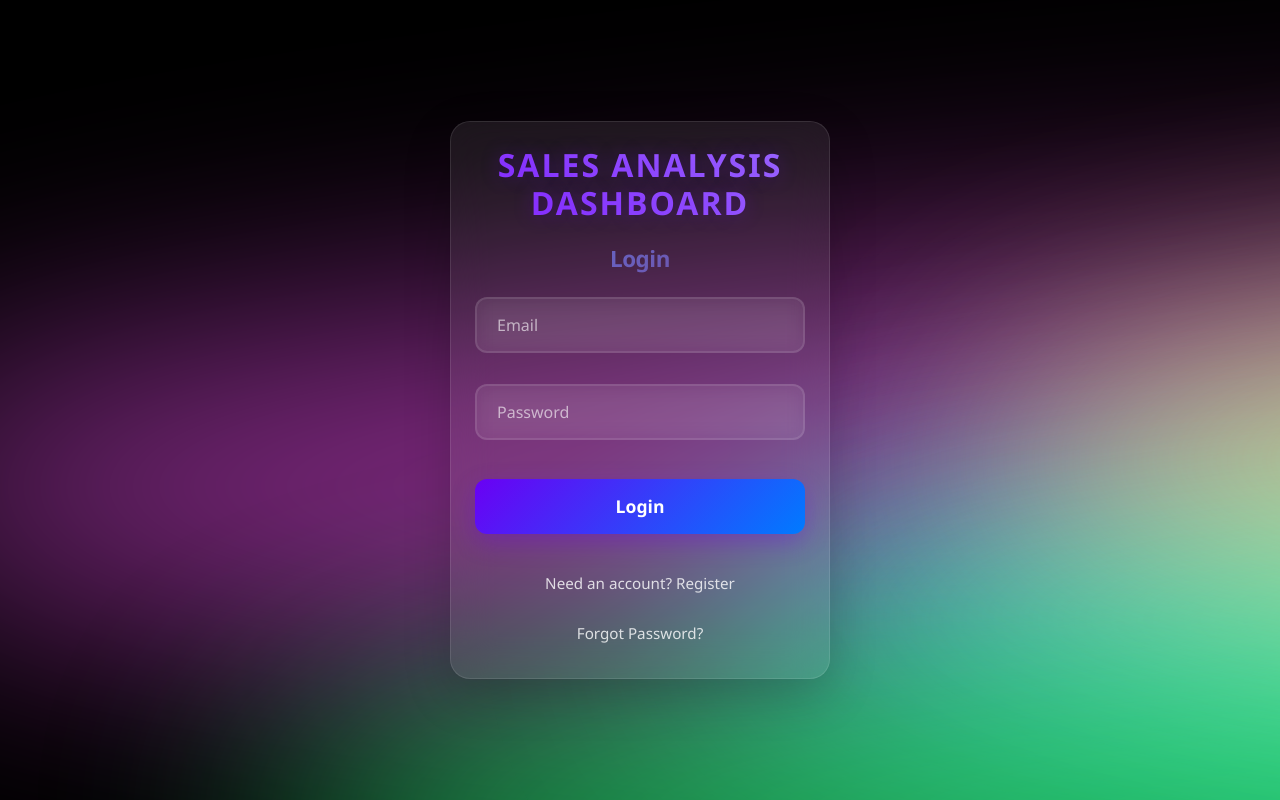
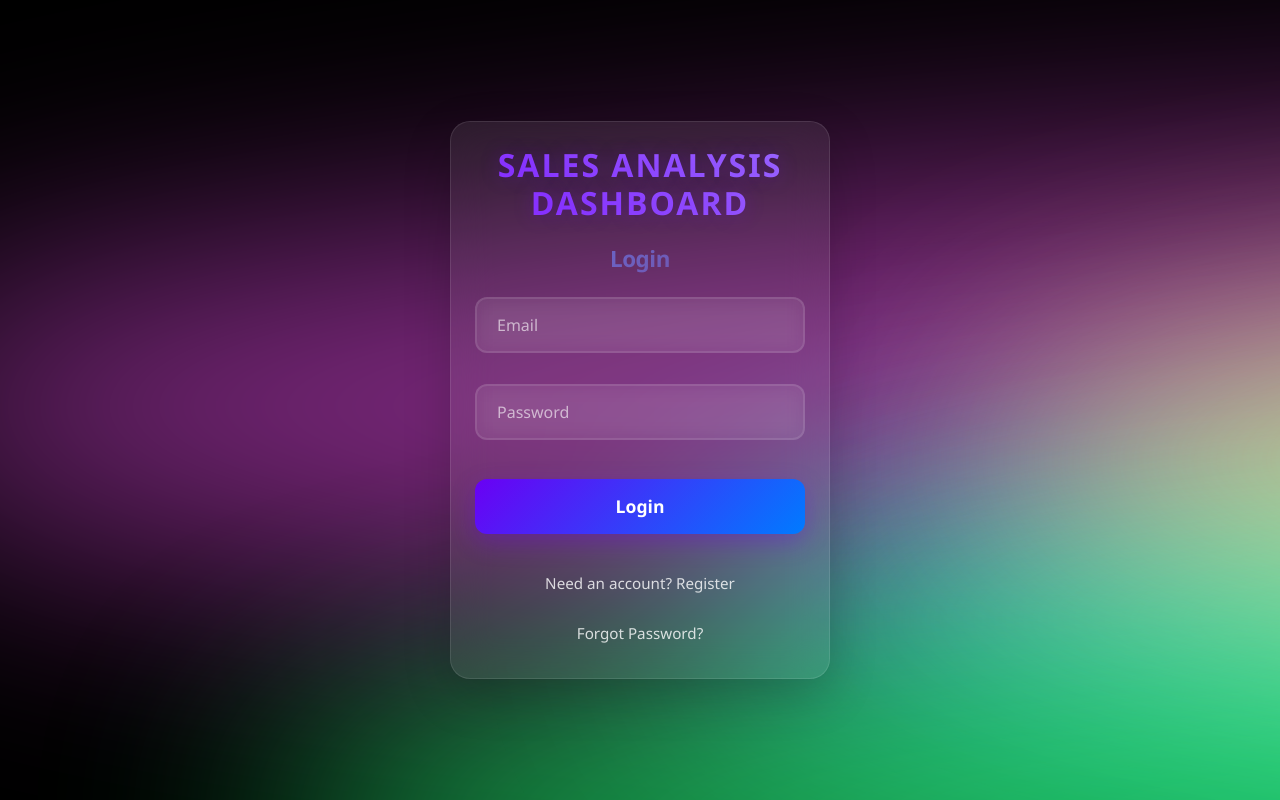
Before and after one commit to 7-sanjay/Sales-Analysis-Dashboard, a React (Create React App) app in the folder Frontend/: page / in a window 1280 px wide. Built offline with nearby package versions, Linux system fonts and the light colour scheme; no server answers.

Commit message:
ui changes

```diff
--- a/Frontend/src/Components/LoginPage/LoginPage.css
+++ b/Frontend/src/Components/LoginPage/LoginPage.css
@@ -257,7 +257,7 @@ form {
 .blob:nth-child(1) {
   background: #fc52ff;
   left: 0%;
-  top: 25%;
+  top: 15%;
   animation-delay: 0s, 0s;
 }
 .blob:nth-child(2) {
```
